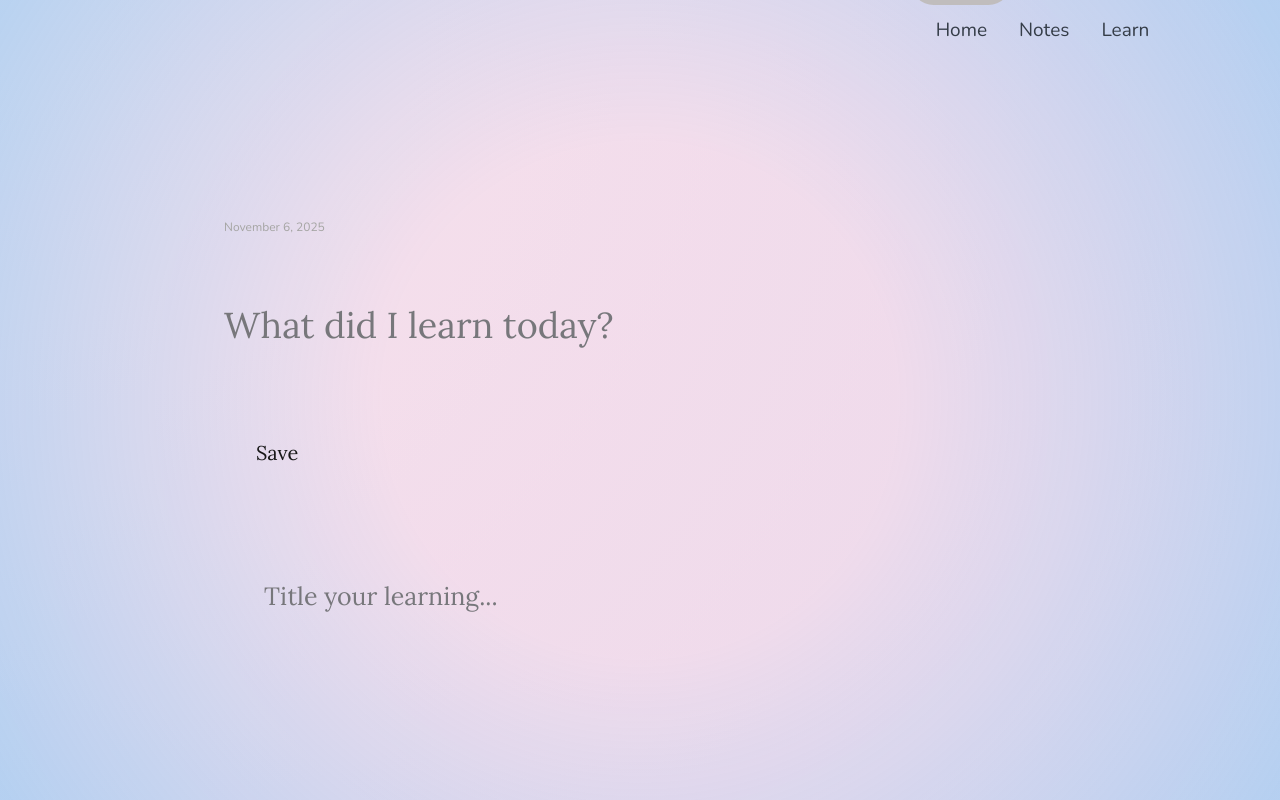
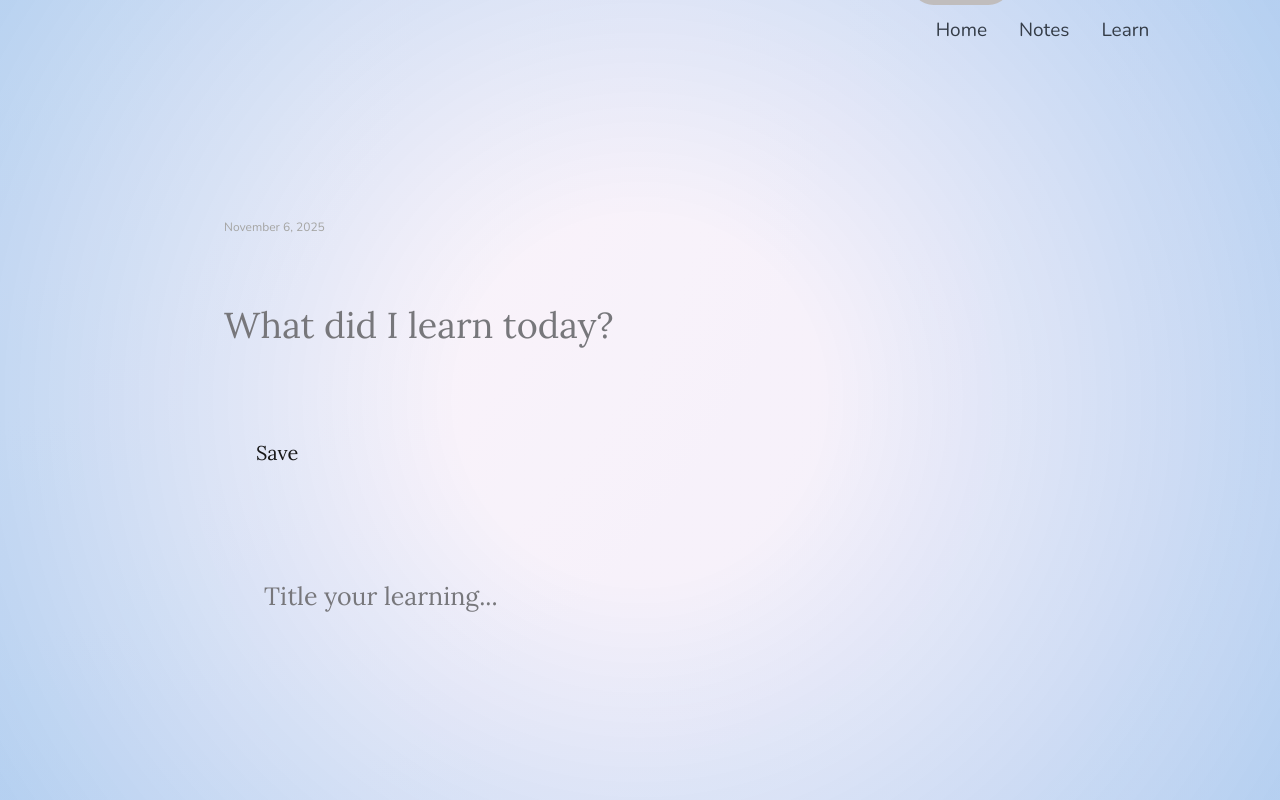
Before and after one commit to calik2/WebJam2025, a Next.js app in the folder webjam/: page /home in a window 1280 px wide. Built offline with nearby package versions, Linux system fonts and the light colour scheme.

Commit message:
edited background gradient

```diff
--- a/webjam/src/app/globals.css
+++ b/webjam/src/app/globals.css
@@ -1,14 +1,14 @@
 @import "tailwindcss";
 
 :root {
-  --background: radial-gradient(circle, rgba(238, 174, 202, 0.37) 34%, rgba(148, 187, 233, 0.65) 99%);
+  --background: radial-gradient(circle, rgba(250, 235, 245, 0.5) 24%, rgba(148, 187, 233, 0.65) 99%);
   --foreground: #171717;
   --font-sans: 'Nunito', sans-serif;
   --font-serif: 'Lora', serif;
 }
 
 .bg-custom {
-  background: radial-gradient(circle, rgba(238, 174, 202, 0.37) 34%, rgba(148, 187, 233, 0.65) 99%);
+  background: radial-gradient(circle, rgba(250, 235, 245, 0.5) 24%, rgba(148, 187, 233, 0.65) 99%);
   background-size: cover;
   background-position: center;
   background-attachment: fixed;
@@ -23,7 +23,7 @@
 
 @media (prefers-color-scheme: dark) {
   :root {
-    --background: radial-gradient(circle, rgba(238, 174, 202, 0.37) 34%, rgba(148, 187, 233, 0.65) 99%);
+    --background: radial-gradient(circle, rgba(250, 235, 245, 0.5) 20% rgba(148, 187, 233, 0.65) 99%);
     --foreground: #000000;
   }
 }
@@ -49,7 +49,7 @@ html, body {
   font-family: var(--font-lora), serif;
   background-color: radial-gradient(
     circle,
-    rgba(238, 174, 202, 0.37) 20%,
+    rgba(250, 235, 245, 0.5) 20%,
     rgba(148, 187, 233, 0.65) 99%
   );
 }
```
